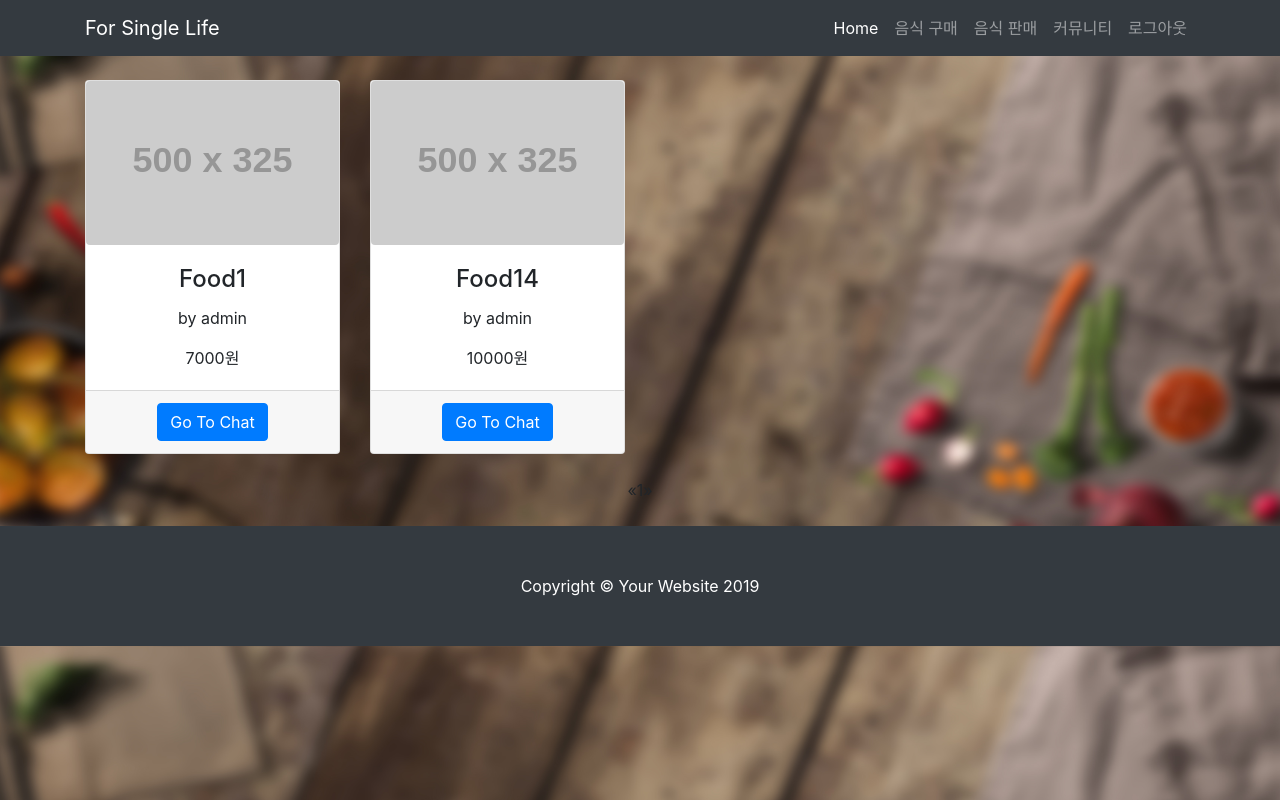
After one commit to skkuse/2019spring_41class_team4, a Django app: page /myfoodlist/ in a window 1280 px wide. The commit adds this page. Run offline with Django 3.2, Linux system fonts and the light colour scheme; a user stored in the database is signed in; data comes from the database, SQL or seed files in the repository; both versions use the stored data as it was after the commit; grey boxes labelled with a size stand in for pictures from a placeholder-image service; some libraries are stand-ins or nearby versions.

Commit message:
나의 음식 페이지를 만들어서 바로 음식 채팅방에 들어갈 수 있도록 함

```diff
--- a/untitled/app/views.py
+++ b/untitled/app/views.py
@@ -217,6 +217,26 @@ def search_post(request, word):
         lines = paginator.page(paginator.num_pages)
     return render(request, 'community.html', {'boards': lines})
 
+def myfood(request):
+    user = User.objects.get(username=request.user.get_username())
+    foodlist = food.objects.order_by('-date').filter(seller=user)
+    page = request.GET.get('page', 1)
+    paginator = Paginator(foodlist, 8)
+    try:
+        lines = paginator.page(page)
+    except PageNotAnInteger:
+        lines = paginator.page(1)
+    except EmptyPage:
+        lines = paginator.page(paginator.num_pages)
+    context = {'foodlist': lines}
+    return render(request, 'myfoodlist.html', context)
+
+def myfood_chat(request, food_id):
+    user = User.objects.get(username=request.user.get_username())
+    if request.method == 'POST':
+        fd = food.objects.get(pk=food_id)
+        return render(request, 'chatting.html', {'food': fd})
+
 def get_latlng(request):
     user = User.objects.get(username=request.user.get_username())
     if request.method == 'GET':
--- a/untitled/templates/main.html
+++ b/untitled/templates/main.html
@@ -131,6 +131,7 @@
 					</div>
 				</div>
 			</div>
+            <a href="{% url 'my_food' %}" class="list-group-item">My Food</a>
         </div>
 <script>
     var URL = "{% url 'get_latlng' %}";
@@ -232,7 +233,7 @@ var map = new google.maps.Map(document.getElementById("googleMap"),mapProp);
 <script>
     var data1 = [];
     {% for notice in user.notification.all %}
-        data1.unshift({"name":"{{ notice.purchaser }}","status" :"buy "+"{{ notice.foodname }}"});
+        data1.unshift({"name":"{{ notice.foodname }}","status" :"is bought by "+"{{ notice.purchaser }}"});
     {% endfor %}
     {{ user.notification.all.delete }}
 </script>
--- /dev/null
+++ b/untitled/templates/myfoodlist.html
@@ -0,0 +1,128 @@
+{% load staticfiles %}
+<!DOCTYPE html>
+<html lang="en">
+
+<head>
+
+  <meta charset="utf-8">
+  <meta name="viewport" content="width=device-width, initial-scale=1, shrink-to-fit=no">
+  <meta name="description" content="">
+  <meta name="author" content="">
+
+  <title>MY FOODLIST</title>
+
+  <!-- Bootstrap core CSS -->
+  <link href="{% static 'vendor/bootstrap/css/bootstrap.min.css' %}" rel="stylesheet">
+
+  <!-- Custom styles for this template -->
+  <link href="{% static 'css/heroic-features.css' %}" rel="stylesheet">
+
+</head>
+<body style="background-image: url({% static 'vendor/mealbg.jpg' %});background-size:100% 100%;">
+<body>
+  <!-- Navigation -->
+  <nav class="navbar navbar-expand-lg navbar-dark bg-dark fixed-top">
+    <div class="container">
+      <a class="navbar-brand" href="{% url 'main' %}">For Single Life</a>
+      <button class="navbar-toggler" type="button" data-toggle="collapse" data-target="#navbarResponsive" aria-controls="navbarResponsive" aria-expanded="false" aria-label="Toggle navigation">
+        <span class="navbar-toggler-icon"></span>
+      </button>
+      <div class="collapse navbar-collapse" id="navbarResponsive">
+        <ul class="navbar-nav ml-auto">
+          <li class="nav-item active">
+            <a class="nav-link" href="{% url 'main' %}">Home
+              <span class="sr-only">(current)</span>
+            </a>
+          </li>
+          <li class="nav-item">
+            <a class="nav-link" href="{% url 'foodlist' %}">음식 구매</a>
+          </li>
+          <li class="nav-item">
+            <a class="nav-link" href="{% url 'foodreg' %}">음식 판매</a>
+          </li>
+          <li class="nav-item">
+            <a class="nav-link" href="{% url 'community' %}">커뮤니티</a>
+          </li>
+            <li class="nav-item">
+            <a class="nav-link" href="{% url 'logout' %}">로그아웃</a>
+          </li>
+        </ul>
+      </div>
+    </div>
+  </nav>
+
+  <!-- Page Content -->
+  <div class="container">
+
+    <!-- Jumbotron Header -->
+
+  <h1 class="my-4">
+        </h1>
+
+    <!-- Page Features -->
+    <div class="row text-center">
+{% for food in foodlist %}
+      <div class="col-lg-3 col-md-6 mb-4">
+        <div class="card h-100">
+            {% if food.photo %}
+        <img class="img-fluid rounded" name="image" src="{{ food.photo.url }}" alt="">
+            {% else %}
+            <img class="img-fluid rounded" name="image" src="http://placehold.it/500x325" alt="">
+      {% endif %}
+          <div class="card-body">
+            <h4 class="card-title">{{ food.name }}</h4>
+            <p class="card-text">by {{ food.seller.username}}</p>
+              <p class="card-text">{{ food.price }}원</p>
+          </div>
+          <div class="card-footer">
+              <form action="food={{ food.id }}/chat" method="POST">
+                {% csrf_token %}
+              <button type="submit" value="{{ food.id }}" class="btn btn-primary">Go To Chat</button>
+            </form>
+          </div>
+        </div>
+      </div>
+        {% endfor %}
+
+    </div>
+    <!-- /.row -->
+<ul class="pagination justify-content-center mb-4">
+        {% if foodlist.has_previous %}
+          <li><a href="?page={{ foodlist.previous_page_number }}">&laquo;</a></li>
+        {% else %}
+          <li class = "disabled"><span>&laquo;</span></li>
+        {% endif %}
+
+        {% for i in foodlist.paginator.page_range %}
+
+          {% if foodlist.number == i %}
+            <li class="active"><span>{{ i }} <span class="sr-only">(current)</span></span></li>
+          {% else %}
+            <li><a href="?page={{ i }}">{{ i }}</a></li>
+          {% endif %}
+        {% endfor %}
+
+        {% if foodlist.has_next %}
+            <li><a href="?page={{ foodlist.next_page_number }}">&raquo;</a></li>
+        {% else %}
+            <li class="disabled"><span>&raquo;</span></li>
+        {%endif %}
+        </ul>
+  </div>
+  <!-- /.container -->
+
+  <!-- Footer -->
+  <footer class="py-5 bg-dark">
+    <div class="container">
+      <p class="m-0 text-center text-white">Copyright &copy; Your Website 2019</p>
+    </div>
+    <!-- /.container -->
+  </footer>
+
+  <!-- Bootstrap core JavaScript -->
+  <script src="{% static 'vendor/jquery/jquery.min.js' %}"></script>
+  <script src="{% static 'vendor/bootstrap/js/bootstrap.bundle.min.js' %}"></script>
+
+</body>
+
+</html>
--- a/untitled/untitled/urls.py
+++ b/untitled/untitled/urls.py
@@ -45,4 +45,6 @@ urlpatterns = [
     path('community/search', views.search2, name='search2'),
     path('community/search=<str:word>/', views.search_post, name='search_post'),
     path('main/get_location/', views.get_latlng, name='get_latlng'),
+    path('myfoodlist/', views.myfood, name='my_food'),
+    path('myfoodlist/food=<int:food_id>/chat', views.myfood_chat, name='my_food_chat'),
 ] + static(settings.MEDIA_URL, document_root=settings.MEDIA_ROOT)
```
Also changed, not shown: untitled/db.sqlite3.
